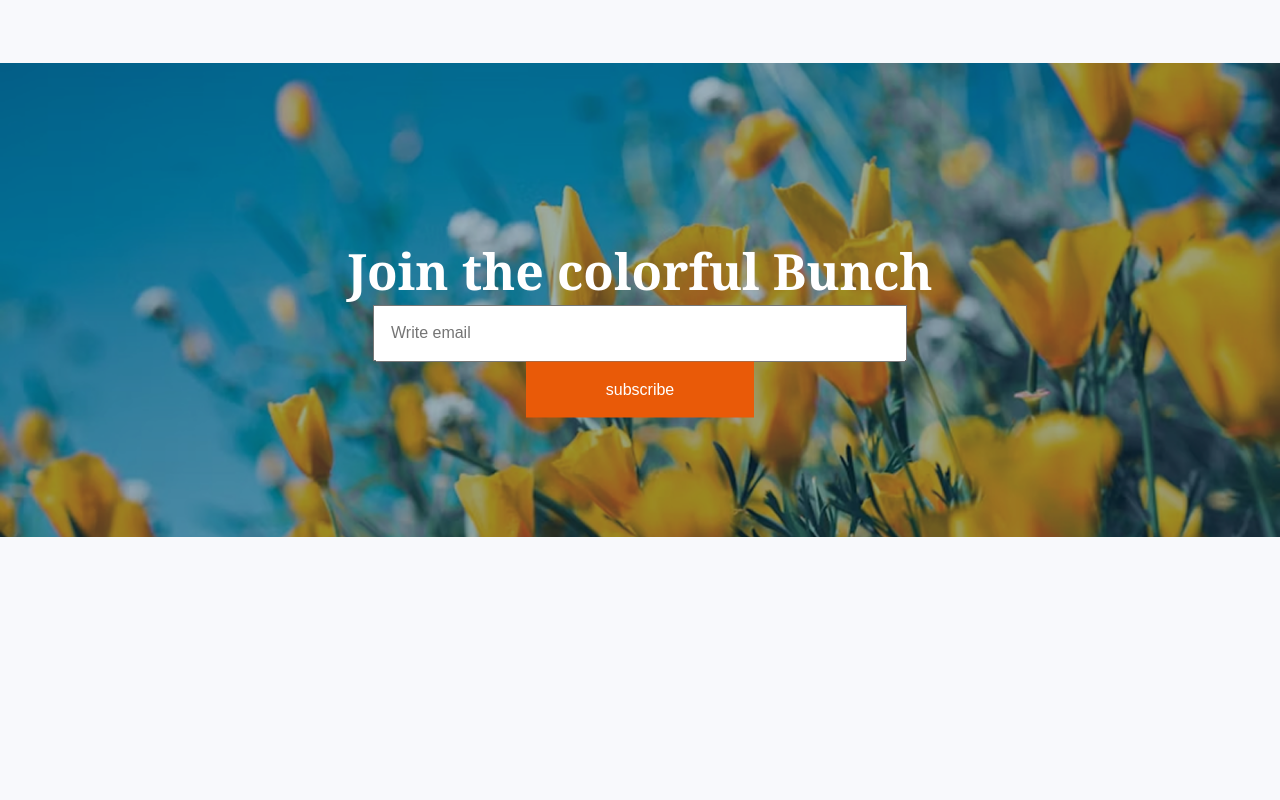
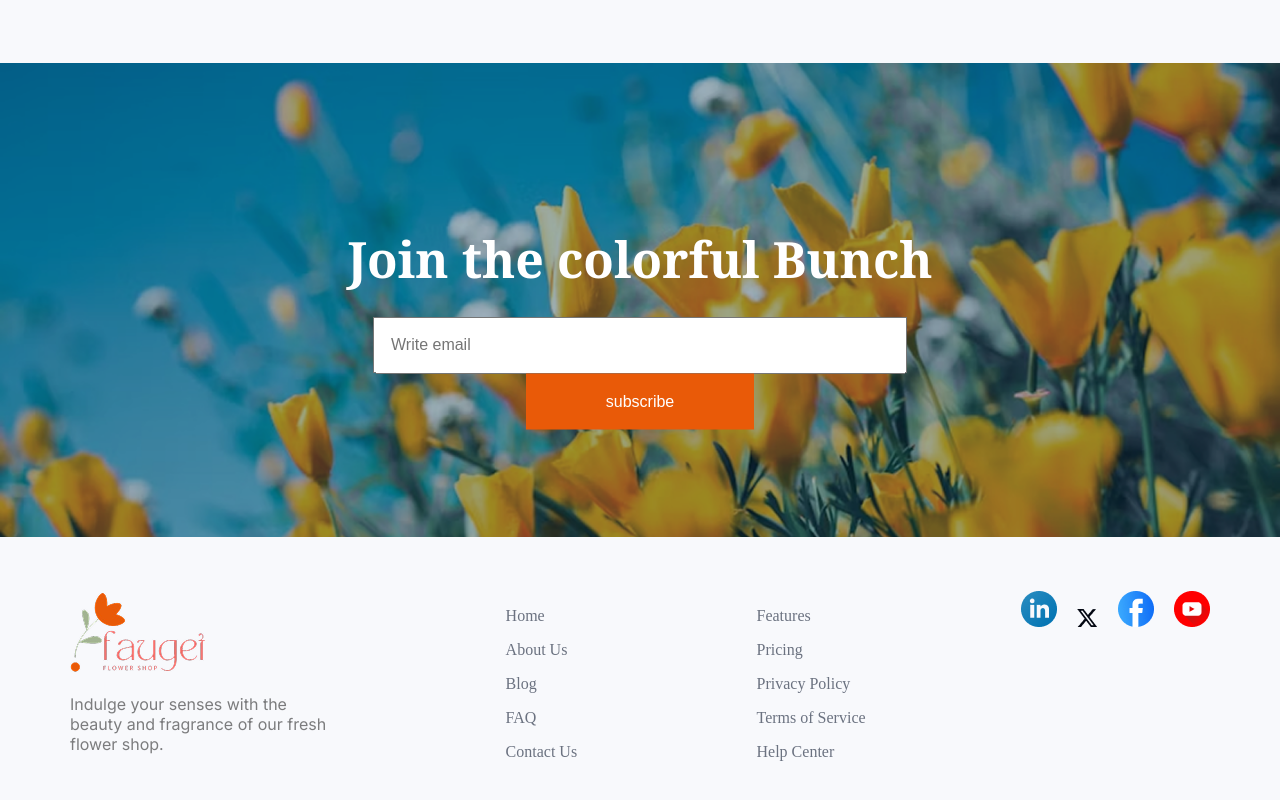
Before and after one commit to sabakdas/assignment-two, a plain HTML site: page index.html in a window 1280 px wide. Shown: the part 3531-4331 px from the top of the page. Before the commit the page ends 4072 px from the top, so only its background shows below. Drawn offline with Linux system fonts and the light colour scheme.

Commit message:
footer section added

```diff
--- a/index.html
+++ b/index.html
@@ -156,9 +156,40 @@
                 </div>
             </div>
         </section>
-
     </main>
     <footer>
+        <div class="footer-icon">
+            <img src="B12A02-Responsive-Flowers/assets/logo.png" alt="logo">
+            <p class="inter-normal">Indulge your senses with the <br>beauty and fragrance of our fresh <br> flower shop. </p>
+
+        </div>
+        <div class="footer-list-items">
+            <ul>
+                <li><a href="#">Home</a></li>
+                <li><a href="#">About Us</a></li>
+                <li><a href="#">Blog</a></li>
+                <li><a href="#">FAQ</a></li>
+                <li><a href="#">Contact Us</a></li>
+            </ul>
+
+        </div>
+        <div class="footer-list-items">
+            <ul>
+                <li><a href="#">Features</a></li>
+                <li><a href="#">Pricing</a></li>
+                <li><a href="#">Privacy Policy</a></li>
+                <li><a href="#">Terms of Service</a></li>
+                <li><a href="#">Help Center</a></li>
+            </ul>
+
+        </div>
+        <div class="icon-container">
+           <a href="https://www.linkedin.com/"> <img src="B12A02-Responsive-Flowers/assets/icon-linkedin.png" alt="icon-linkedin"></a>
+           <a href="https://x.com/"> <img src="B12A02-Responsive-Flowers/assets/icon-twitter.png" alt="icon-twitter"></a>
+           <a href="https://www.facebook.com/"><img src="B12A02-Responsive-Flowers/assets/icon-facebook.png" alt="icon-facebook"></a>
+           <a href="https://www.youtube.com/"><img src="B12A02-Responsive-Flowers/assets/icon-youtube.png" alt="icon-youtube"></a>
+
+        </div>
 
     </footer>
 </body>
--- a/styles/style.css
+++ b/styles/style.css
@@ -255,6 +255,7 @@ border-radius: 22px;
 }
 .form-items h3{
     color: white;
+    margin-bottom: 1.5rem;
 }
 #email-address{
     height: 3.1875rem;
@@ -262,6 +263,30 @@ border-radius: 22px;
     padding-left:1rem ;
     margin-right: 0px;
     font-size: 1rem;
+}
+/* footer section styles */
+footer{
+    display: flex;
+    justify-content: space-between;
+    margin:50px auto;
+}
+.footer-icon p{
+    color: rgba(0, 0, 0, 0.5);
+    font-size: 1rem;
+    text-align: start;
+}
+.footer-list-items ul{
+    list-style: none;
+}
+.footer-list-items ul li{
+    margin-bottom: 1rem;
+}
+.footer-list-items a{
+    text-decoration: none;
+    color:rgba(107, 114, 128, 1);
+}
+.icon-container img{
+    margin-left: 1rem;
 }
 
 /* Responsive media query */
```
